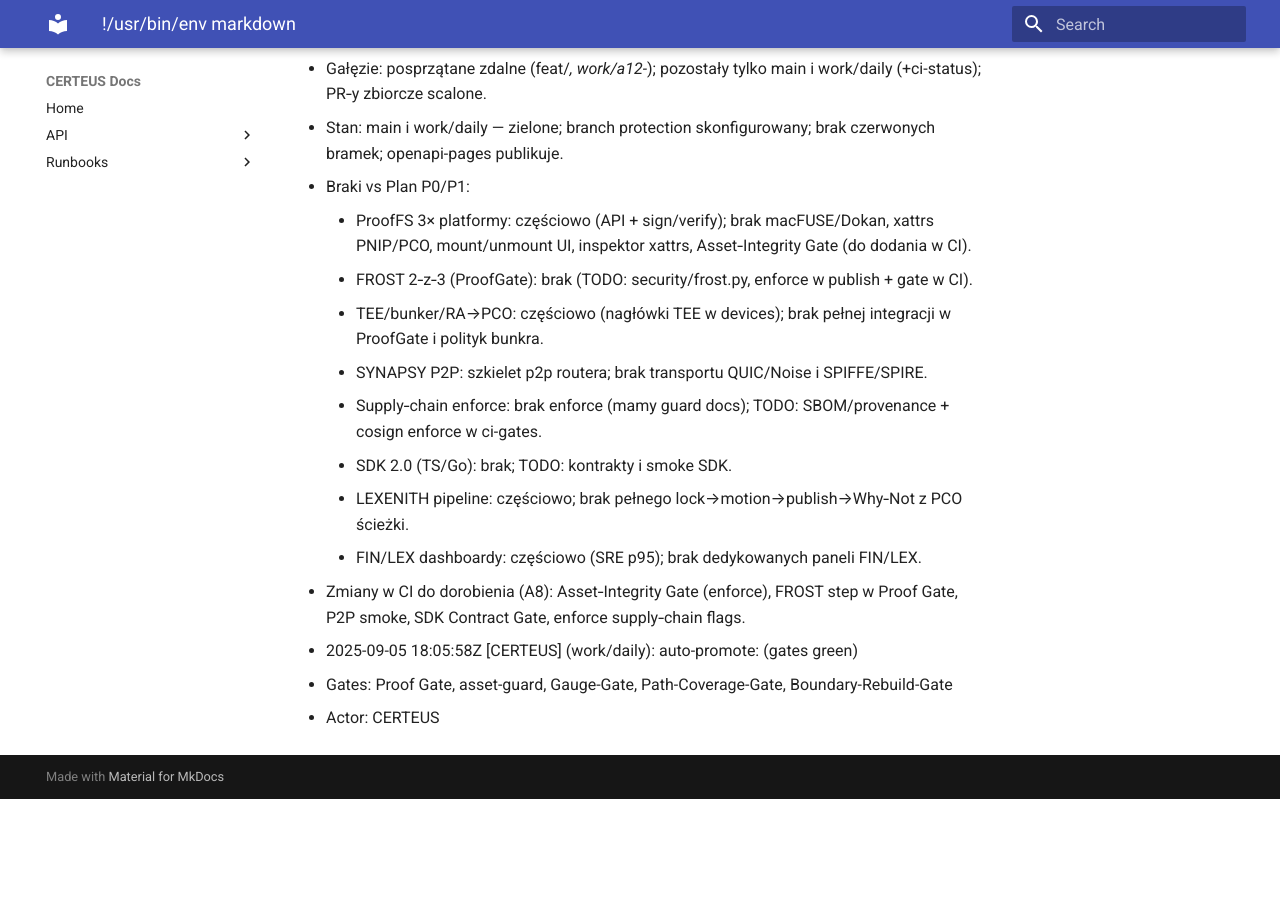
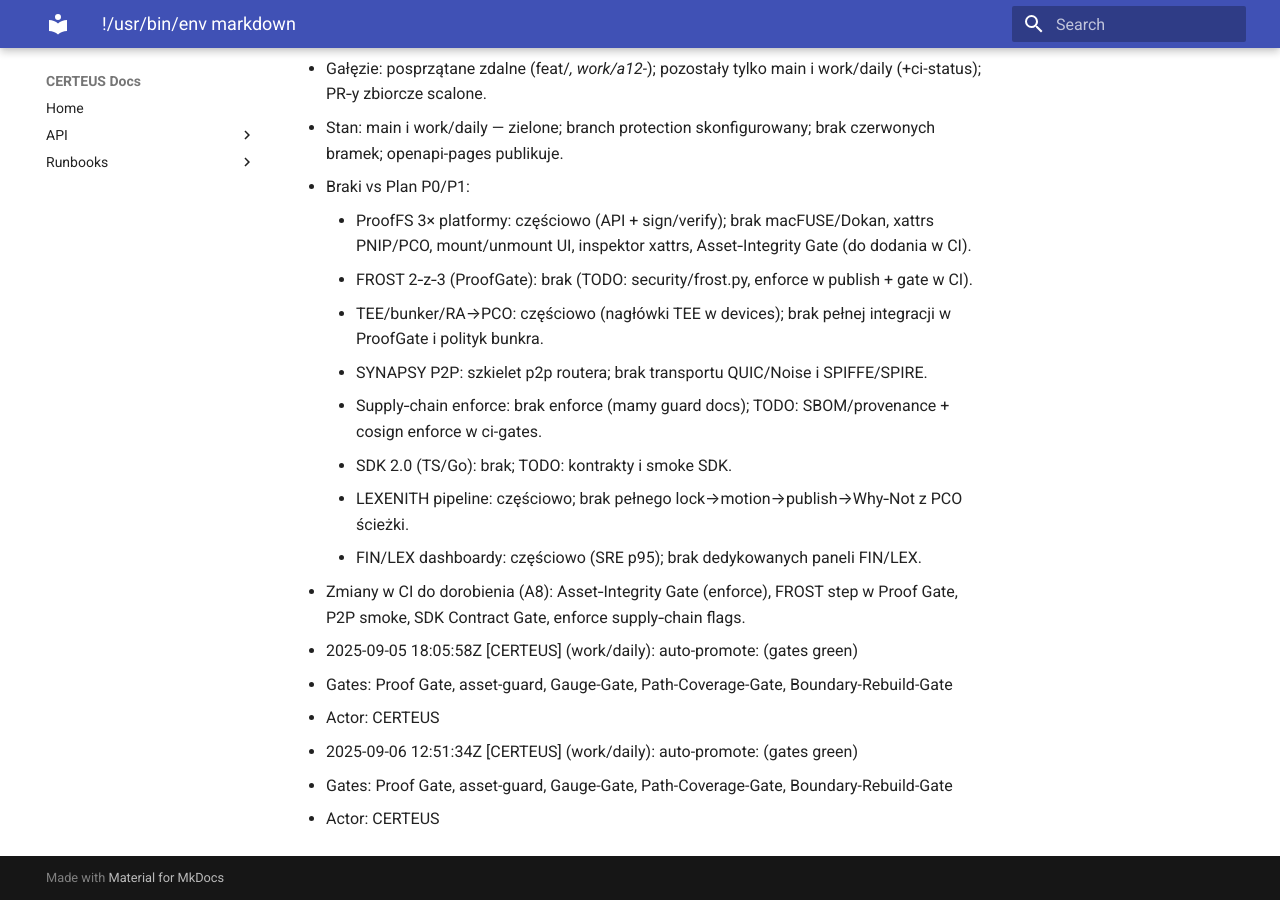
Before and after one commit to CERTEUS/certeus, an MkDocs documentation site: the page built from docs/WORKLOG.md, in a window 1280 px wide and 900 px high, scrolled down 19619 px. Built offline with MkDocs 1.6.1 and Material for MkDocs 9.7.7, drawn with Linux system fonts in a browser that asks for light colours; before the commit the page ends 20418 px from its top, so only the background shows below that.

Commit message:
chore(worklog): auto-promote:  (gates green)

```diff
--- a/docs/WORKLOG.md
+++ b/docs/WORKLOG.md
@@ -474,3 +474,6 @@ Zbiorczy dziennik prac — krótkie wpisy po każdej zmianie (gałąź, data, sk
 - 2025-09-05 18:05:58Z [CERTEUS] (work/daily): auto-promote:  (gates green)
   - Gates: Proof Gate, asset-guard, Gauge-Gate, Path-Coverage-Gate, Boundary-Rebuild-Gate
   - Actor: CERTEUS
+- 2025-09-06 12:51:34Z [CERTEUS] (work/daily): auto-promote:  (gates green)
+  - Gates: Proof Gate, asset-guard, Gauge-Gate, Path-Coverage-Gate, Boundary-Rebuild-Gate
+  - Actor: CERTEUS
```
